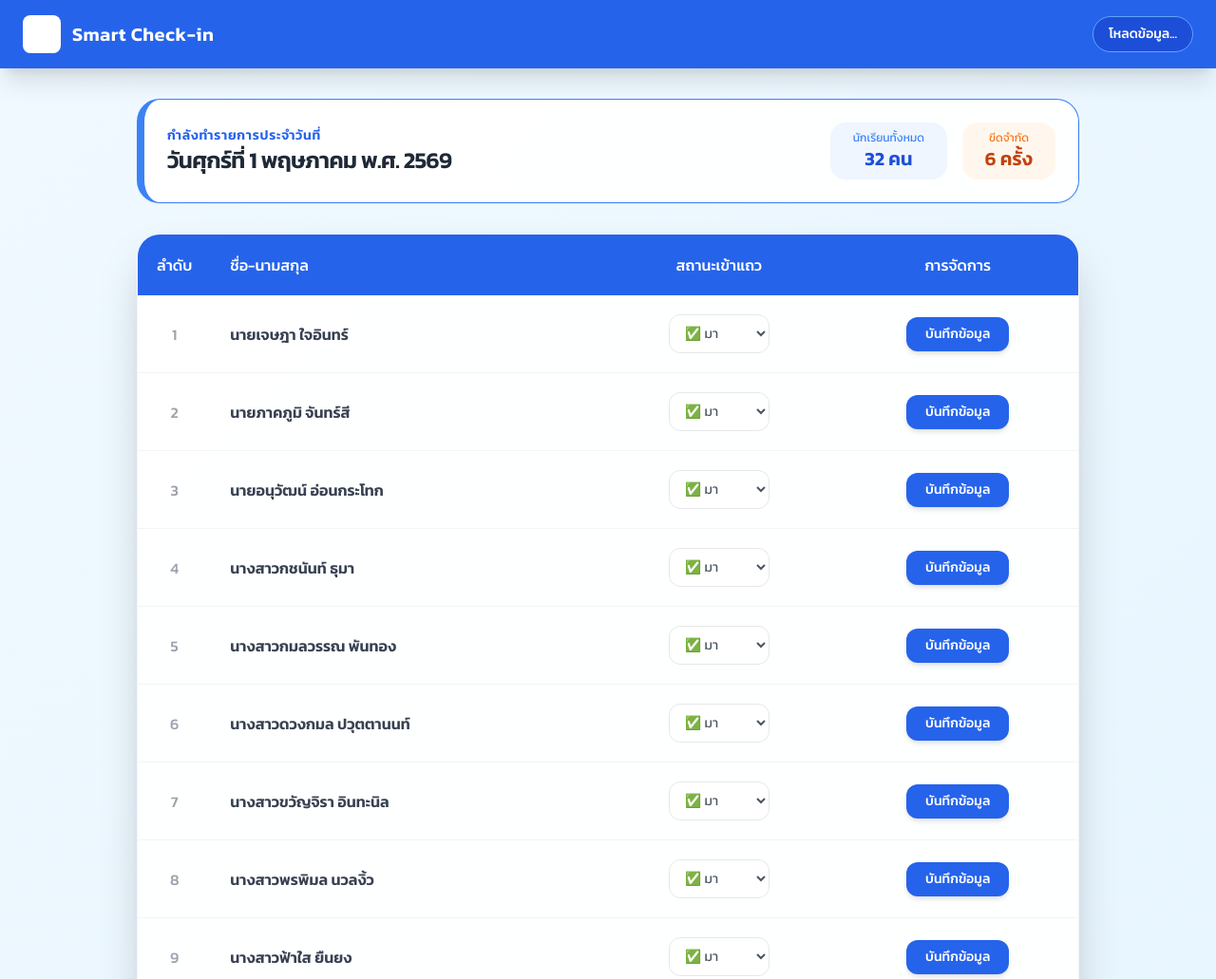
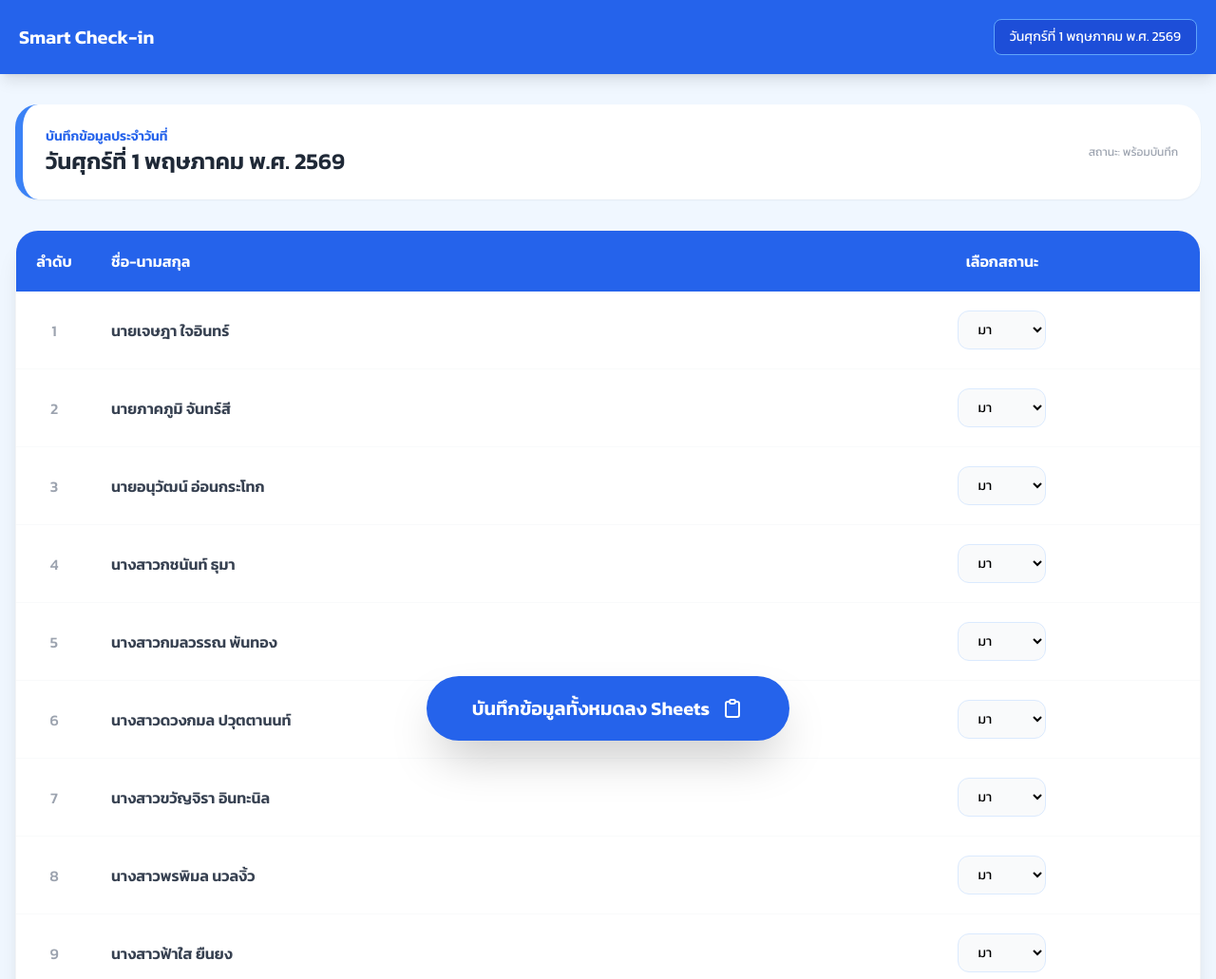
Before and after one commit to sukanyaainchan-creator/attendance-system, a plain HTML site: page index.html in a window 1280 px wide. Shown: the top 1031 px of the page at 95% size. Drawn offline with nearby package versions, Linux system fonts and the light colour scheme.

Commit message:
Update index.html

```diff
--- a/index.html
+++ b/index.html
@@ -3,91 +3,64 @@
 <head>
     <meta charset="UTF-8">
     <meta name="viewport" content="width=device-width, initial-scale=1.0">
-    <title>Smart Check-in | ระบบเช็คชื่อเข้าแถว</title>
+    <title>Smart Attendance | ระบบเช็คชื่อปุ่มเดียว</title>
     <script src="https://cdn.tailwindcss.com"></script>
     <link href="https://fonts.googleapis.com/css2?family=Kanit:wght@300;400;500;600&display=swap" rel="stylesheet">
     <style>
-        body {
-            font-family: 'Kanit', sans-serif;
-            background: linear-gradient(135deg, #f0f9ff 0%, #e0f2fe 100%);
-            min-height: 100vh;
-        }
-        .glass-card {
-            background: rgba(255, 255, 255, 0.95);
-            backdrop-filter: blur(10px);
-            border: 1px solid rgba(255, 255, 255, 0.2);
-        }
-        .status-select:focus {
-            border-color: #3b82f6;
-            box-shadow: 0 0 0 3px rgba(59, 130, 246, 0.2);
-        }
+        body { font-family: 'Kanit', sans-serif; background: #f0f7ff; }
+        .sticky-btn { position: sticky; bottom: 20px; z-index: 40; }
     </style>
 </head>
-<body class="p-0 m-0">
-
-    <!-- Navbar -->
-    <nav class="bg-blue-600 text-white shadow-xl sticky top-0 z-50">
-        <div class="container mx-auto px-6 py-4 flex justify-between items-center">
-            <div class="flex items-center space-x-3">
-                <div class="bg-white p-2 rounded-lg">
-                    <svg class="w-6 h-6 text-blue-600" fill="none" stroke="currentColor" viewBox="0 0 24 24">
-                        <path stroke-linecap="round" stroke-linejoin="round" stroke-width="2" d="id-card"></path>
-                    </svg>
-                </div>
-                <h1 class="text-xl font-semibold tracking-wide">Smart Check-in</h1>
-            </div>
-            <div id="clock" class="hidden md:block bg-blue-700 px-4 py-2 rounded-full text-sm font-medium border border-blue-400">
-                โหลดข้อมูล...
-            </div>
+<body class="pb-24">
+    <nav class="bg-blue-600 text-white p-5 shadow-lg sticky top-0 z-50">
+        <div class="container mx-auto flex justify-between items-center">
+            <h1 class="text-xl font-bold">Smart Check-in</h1>
+            <div id="thai-date-display" class="bg-blue-700 px-4 py-2 rounded-lg text-sm border border-blue-400"></div>
         </div>
     </nav>
 
-    <div class="container mx-auto px-4 py-8 max-w-5xl">
-        <!-- Date Header Card -->
-        <div class="glass-card rounded-3xl p-6 shadow-sm mb-8 border-l-8 border-blue-500 flex flex-col md:flex-row justify-between items-center">
-            <div class="mb-4 md:mb-0">
-                <p class="text-blue-600 text-sm font-semibold uppercase tracking-wider">กำลังทำรายการประจำวันที่</p>
-                <h2 id="thai-date" class="text-2xl font-bold text-gray-800 tracking-tight"></h2>
+    <div class="container mx-auto px-4 py-8">
+        <!-- Date Display Card -->
+        <div class="bg-white p-6 rounded-3xl shadow-sm border-l-8 border-blue-500 mb-8 flex justify-between items-center">
+            <div>
+                <p class="text-blue-600 text-sm font-semibold uppercase">บันทึกข้อมูลประจำวันที่</p>
+                <h2 id="display-date" class="text-2xl font-bold text-gray-800"></h2>
             </div>
-            <div class="flex space-x-4">
-                <div class="text-center bg-blue-50 px-6 py-2 rounded-2xl">
-                    <p class="text-xs text-blue-500">นักเรียนทั้งหมด</p>
-                    <p class="text-xl font-bold text-blue-700">32 คน</p>
-                </div>
-                <div class="text-center bg-orange-50 px-6 py-2 rounded-2xl">
-                    <p class="text-xs text-orange-500">ขีดจำกัด</p>
-                    <p class="text-xl font-bold text-orange-700">6 ครั้ง</p>
-                </div>
+            <div class="text-right">
+                <p class="text-xs text-gray-400">สถานะ: พร้อมบันทึก</p>
             </div>
         </div>
 
         <!-- Student Table -->
-        <div class="glass-card rounded-3xl shadow-2xl overflow-hidden border border-gray-100">
+        <div class="bg-white rounded-3xl shadow-xl overflow-hidden border border-gray-100 mb-10">
             <div class="overflow-x-auto">
-                <table class="w-full text-left border-collapse">
-                    <thead>
-                        <tr class="bg-blue-600 text-white">
-                            <th class="p-5 text-center font-medium w-16">ลำดับ</th>
-                            <th class="p-5 font-medium">ชื่อ-นามสกุล</th>
-                            <th class="p-5 text-center font-medium">สถานะเข้าแถว</th>
-                            <th class="p-5 text-center font-medium">การจัดการ</th>
+                <table class="w-full text-left">
+                    <thead class="bg-blue-600 text-white text-center">
+                        <tr>
+                            <th class="p-5 w-20">ลำดับ</th>
+                            <th class="p-5 text-left">ชื่อ-นามสกุล</th>
+                            <th class="p-5">เลือกสถานะ</th>
                         </tr>
                     </thead>
-                    <tbody id="student-list" class="divide-y divide-gray-100">
-                        <!-- รายชื่อนักเรียนจะแสดงที่นี่ -->
+                    <tbody id="student-list" class="divide-y divide-gray-50 text-center">
+                        <!-- รายชื่อจะขึ้นตรงนี้ -->
                     </tbody>
                 </table>
             </div>
         </div>
+
+        <!-- ปุ่มบันทึกปุ่มเดียว (Sticky Button) -->
+        <div class="flex justify-center sticky-btn">
+            <button onclick="submitAllData()" id="save-all-btn" class="bg-blue-600 hover:bg-blue-700 text-white text-xl font-bold px-12 py-5 rounded-full shadow-2xl transition-all active:scale-95 flex items-center space-x-3">
+                <span>บันทึกข้อมูลทั้งหมดลง Sheets</span>
+                <svg class="w-6 h-6" fill="none" stroke="currentColor" viewBox="0 0 24 24"><path stroke-linecap="round" stroke-linejoin="round" stroke-width="2" d="M9 5H7a2 2 0 00-2 2v12a2 2 0 002 2h10a2 2 0 002-2V7a2 2 0 00-2-2h-2M9 5a2 2 0 002 2h2a2 2 0 002-2M9 5a2 2 0 012-2h2a2 2 0 012 2"></path></svg>
+            </button>
+        </div>
     </div>
 
-    <footer class="text-center py-8 text-gray-400 text-sm">
-        © 2026 Student Check-in System | GitHub Pages & Google Sheets
-    </footer>
-
     <script>
-        // *** สำคัญ: วาง URL ที่ได้จาก Google Apps Script (Web App) ของคุณที่นี่ ***
-        const SCRIPT_URL = "https://script.google.com/macros/s/AKfycbwAPywmBZrkm5hD0sdYKfC2LMQzANuuJApRPG_MkSXtbfXmPAPmd9xcZpYn3dDTuoT7/exec";
+        // *** 1. นำ URL ของ Web App มาใส่ตรงนี้ ***
+        const SCRIPT_URL = "https://script.google.com/macros/s/AKfycbz7f5zvYpBtaRWTwDDYyHQXVmybZBLimYzvZp1eMLV9-h9vloMimO9KbtGCqFQujJeu/exec";
 
         const students = [
             "นายเจษฎา ใจอินทร์", "นายภาคภูมิ จันทร์สี", "นายอนุวัฒน์ อ่อนกระโทก", "นางสาวกชนันท์ ธุมา",
@@ -100,7 +73,7 @@
             "นายสุริยะ ศรีนวล", "นายอชิตะ ขอนแก่น", "นายรพีภัทร อยู่ดี", "นายธนพร ชวนทิศ"
         ];
 
-        function getFullThaiDate() {
+        function getThaiDate() {
             const now = new Date();
             const days = ["อาทิตย์", "จันทร์", "อังคาร", "พุธ", "พฤหัสบดี", "ศุกร์", "เสาร์"];
             const months = ["มกราคม", "กุมภาพันธ์", "มีนาคม", "เมษายน", "พฤษภาคม", "มิถุนายน", "กรกฎาคม", "สิงหาคม", "กันยายน", "ตุลาคม", "พฤศจิกายน", "ธันวาคม"];
@@ -108,64 +81,62 @@
         }
 
         window.onload = function() {
-            document.getElementById('thai-date').innerText = getFullThaiDate();
+            const dateStr = getThaiDate();
+            document.getElementById('thai-date-display').innerText = dateStr;
+            document.getElementById('display-date').innerText = dateStr;
+
             const list = document.getElementById('student-list');
-
             students.forEach((name, i) => {
-                const row = document.createElement('tr');
-                row.className = "hover:bg-blue-50/50 transition-colors duration-200";
-                row.innerHTML = `
-                    <td class="p-5 text-center text-gray-400 font-medium">${i + 1}</td>
-                    <td class="p-5 font-semibold text-gray-700">${name}</td>
-                    <td class="p-5 text-center">
-                        <select id="status-${i}" class="status-select bg-white border border-gray-200 rounded-xl px-3 py-2 text-sm text-gray-600 outline-none transition-all cursor-pointer">
-                            <option value="มา">✅ มา</option>
-                            <option value="ขาด">❌ ขาด</option>
-                            <option value="สาย">🕒 สาย</option>
-                            <option value="ลากิจ">📝 ลากิจ</option>
-                            <option value="ลาป่วย">🏥 ลาป่วย</option>
+                const tr = document.createElement('tr');
+                tr.className = "hover:bg-blue-50 transition-colors";
+                tr.innerHTML = `
+                    <td class="p-5 text-gray-400 font-medium">${i+1}</td>
+                    <td class="p-5 font-semibold text-gray-700 text-left">${name}</td>
+                    <td class="p-5">
+                        <select id="status-${i}" class="bg-gray-50 border border-blue-100 rounded-xl p-2 px-4 text-sm outline-none cursor-pointer focus:ring-2 focus:ring-blue-400">
+                            <option value="มา">มา</option>
+                            <option value="ขาด">ขาด</option>
+                            <option value="สาย">สาย</option>
+                            <option value="ลากิจ">ลากิจ</option>
+                            <option value="ลาป่วย">ลาป่วย</option>
                         </select>
                     </td>
-                    <td class="p-5 text-center">
-                        <button onclick="sendData(${i})" id="btn-${i}" class="bg-blue-600 hover:bg-blue-700 text-white font-medium px-5 py-2 rounded-xl text-sm shadow-md active:transform active:scale-95 transition-all">
-                            บันทึกข้อมูล
-                        </button>
-                    </td>
                 `;
-                list.appendChild(row);
+                list.appendChild(tr);
             });
         };
 
-        async function sendData(index) {
-            const btn = document.getElementById(`btn-${index}`);
-            const status = document.getElementById(`status-${index}`).value;
-            const date = document.getElementById('thai-date').innerText;
-            const name = students[index];
+        async function submitAllData() {
+            const btn = document.getElementById('save-all-btn');
+            const date = document.getElementById('thai-date-display').innerText;
+            const payload = [];
+
+            // รวบรวมข้อมูลทุกคน
+            students.forEach((name, i) => {
+                const status = document.getElementById(`status-${i}`).value;
+                payload.push({ name: name, status: status });
+            });
+
+            if(!confirm("ยืนยันการบันทึกข้อมูลของนักเรียนทั้ง 32 คน?")) return;
 
             btn.disabled = true;
-            btn.innerHTML = `<span class="flex items-center italic">กำลังส่ง...</span>`;
+            btn.innerText = "กำลังบันทึกข้อมูลทั้งหมด...";
             btn.classList.replace('bg-blue-600', 'bg-gray-400');
 
             try {
-                // ส่งข้อมูลไปยัง Google Apps Script
                 await fetch(SCRIPT_URL, {
-                    method: "POST",
-                    mode: "no-cors",
-                    body: JSON.stringify({
-                        name: name,
-                        status: status,
-                        date: date
-                    })
+                    method: 'POST',
+                    mode: 'no-cors',
+                    body: JSON.stringify({ date: date, attendees: payload })
                 });
-
-                // สำเร็จ
-                btn.innerHTML = "สำเร็จ ✅";
+                alert("บันทึกข้อมูลทั้ง 32 คนเรียบร้อยแล้ว!");
+                btn.innerText = "บันทึกสำเร็จเรียบร้อย ✅";
                 btn.classList.replace('bg-gray-400', 'bg-green-500');
             } catch (error) {
-                alert("การเชื่อมต่อผิดพลาด! กรุณาตรวจสอบ URL เว็บแอปของคุณ");
+                alert("เกิดข้อผิดพลาดในการเชื่อมต่อ");
                 btn.disabled = false;
-                btn.innerHTML = "ลองอีกครั้ง";
-                btn.classList.replace('bg-gray-400', 'bg-red-500');
+                btn.innerText = "ลองบันทึกอีกครั้ง";
+                btn.classList.replace('bg-gray-400', 'bg-blue-600');
             }
         }
     </script>
```
